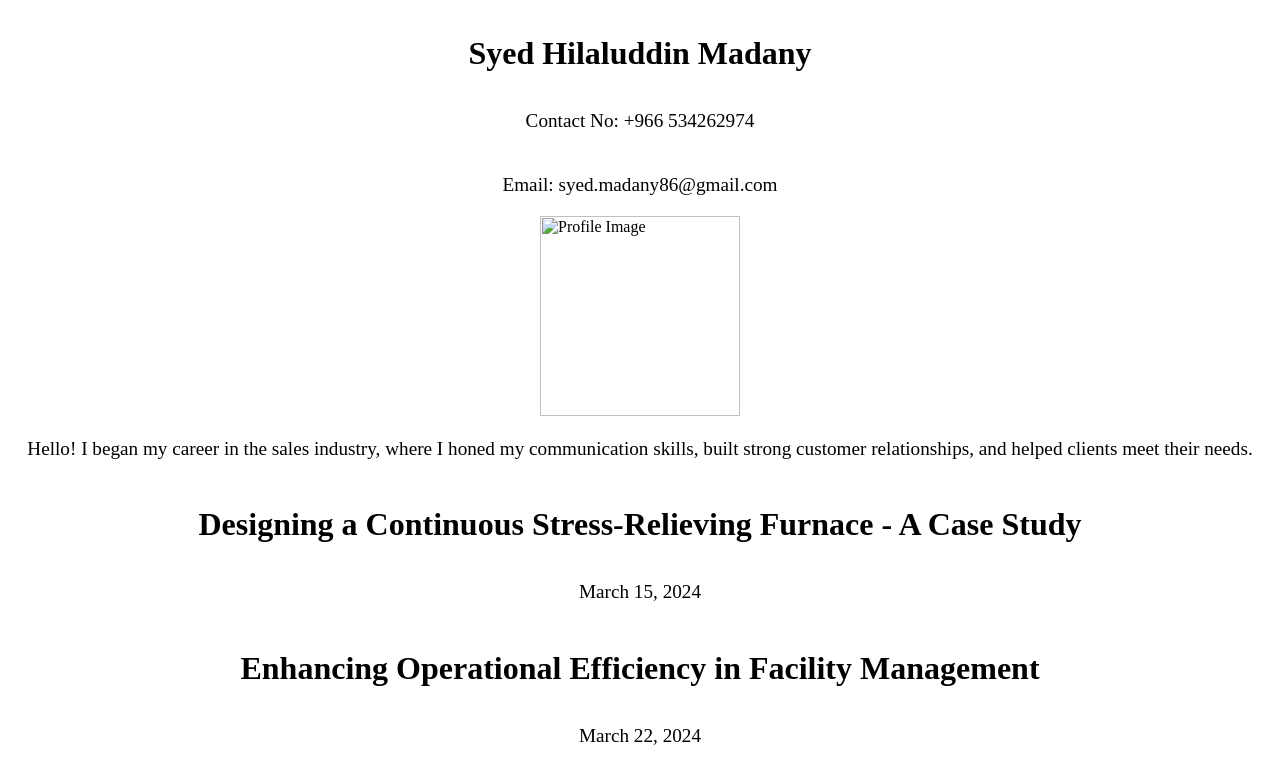
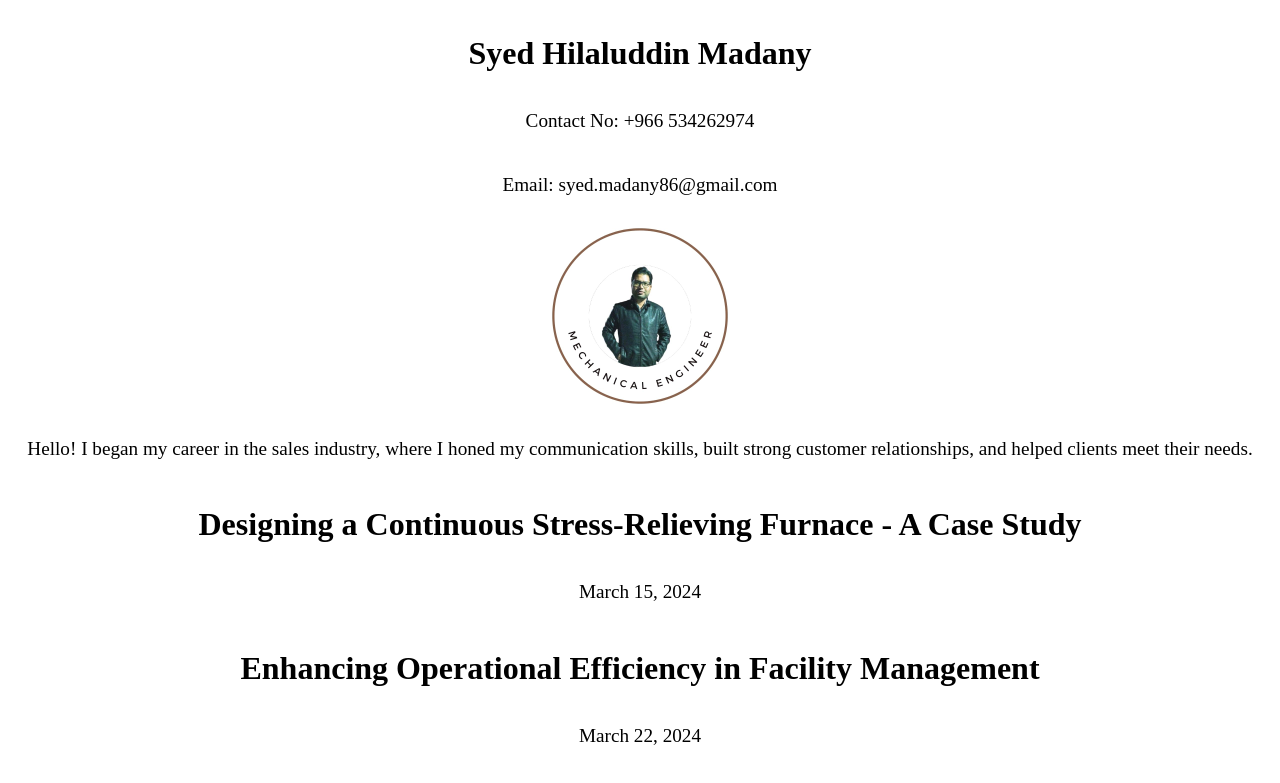
Before and after one commit to Hilal-Madany/resume, a website: page index.html in a window 1280 px wide. Shown: the top 783 px of the page. Drawn offline with Linux system fonts and the light colour scheme.

Commit message:
Update index.html

```diff
--- a/index.html
+++ b/index.html
@@ -57,7 +57,7 @@
   <p>Contact No: +966 534262974</p>
   <p>Email: syed.madany86@gmail.com</p>
 
-  <img src=Digital Marketer LinkedIn Profile Picture.jpg alt="Profile Image" width="200" height="200">
+  <img src="Digital Marketer LinkedIn Profile Picture.jpg" alt="Profile Image" width="200" height="200">
 
   <p>Hello! I began my career in the sales industry, where I honed my communication skills, built strong customer relationships, and helped clients meet their needs.</p>
 
```
